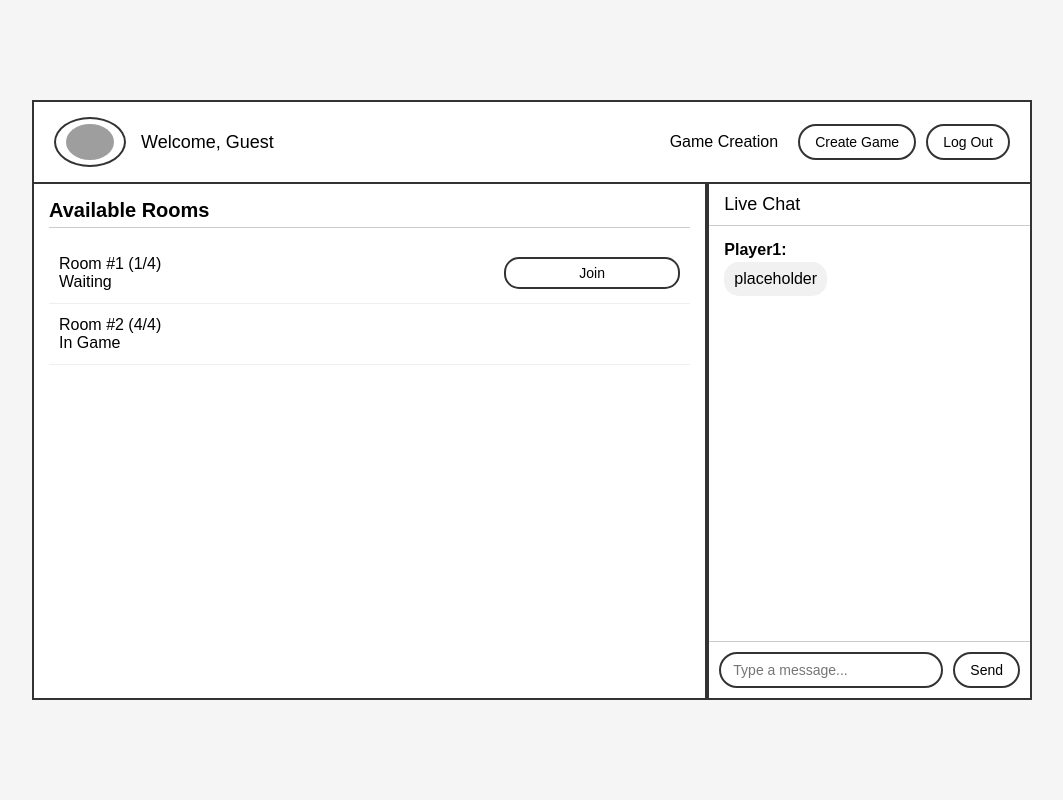
After one commit to sfsu-csc-667-spring-2025-roberts/term-project-group-20, a Node server app: page /lobby in a window 1280 px wide. The commit adds this page. Shown: the whole page, without its empty margins (108-1171 px from the left). Run offline with Node 20, Linux system fonts and the light colour scheme; grey boxes are pictures that could not be loaded.

Commit message:
add lobby page and linked it to sign in page(no authentication required now)

```diff
--- a/src/server/index.ts
+++ b/src/server/index.ts
@@ -5,6 +5,7 @@ import morgan from "morgan";
 import * as path from "path";
 import * as config from "./config";
 import * as routes from "./routes";
+
 
 import dotenv from "dotenv";
 dotenv.config();
@@ -30,6 +31,9 @@ app.set("view engine", "ejs");
 app.use("/", routes.root);
 app.use("/test", routes.test);
 app.use("/auth", routes.auth);
+app.use('/lobby', routes.lobby);
+
+
 
 // Error handling
 app.use((_request, _response, next) => {
--- a/src/server/routes/index.ts
+++ b/src/server/routes/index.ts
@@ -1,6 +1,7 @@
 export { default as root } from "./root";
 export { default as test } from "./test";
 export { default as auth } from "./auth";
-// export { default as lobby } from "./lobby";
+export { default as lobby } from "./lobby";
+
 //export { default as chat } from "./chat";
 // export { default as games } from "./games/";
--- /dev/null
+++ b/src/server/views/lobby.ejs
@@ -0,0 +1,281 @@
+<!DOCTYPE html>
+<html lang="en">
+<head>
+  <meta charset="UTF-8">
+  <meta name="viewport" content="width=device-width, initial-scale=1.0">
+  <title>Lobby - Uno</title>
+  <style>
+    * {
+      box-sizing: border-box;
+      margin: 0;
+      padding: 0;
+      font-family: Arial, sans-serif;
+    }
+
+    body {
+      display: flex;
+      justify-content: center;
+      align-items: center;
+      min-height: 100vh;
+      background-color: #f5f5f5;
+    }
+    .logo {
+    height: 50px; /* Adjust based on your logo size */
+    margin-right: 15px;
+    }
+
+    .container {
+      width: 100%;
+      max-width: 1000px;
+      height: 600px;
+      border: 2px solid #333;
+      background-color: #fff;
+      display: flex;
+      flex-direction: column;
+      overflow: hidden;
+    }
+
+    .header {
+      display: flex;
+      justify-content: space-between;
+      align-items: center;
+      padding: 15px 20px;
+      border-bottom: 2px solid #333;
+    }
+
+    .header-left {
+      display: flex;
+      align-items: center;
+    }
+
+    .logo {
+      font-size: 28px;
+      font-weight: bold;
+      border: 2px solid #333;
+      border-radius: 50%;
+      padding: 5px 10px;
+      margin-right: 15px;
+    }
+
+    .welcome {
+      font-size: 18px;
+    }
+
+    .header-right {
+      display: flex;
+      align-items: center;
+    }
+
+    .header-right span {
+      margin-right: 10px;
+    }
+
+    .btn {
+      padding: 8px 15px;
+      border: 2px solid #333;
+      border-radius: 20px;
+      background-color: #fff;
+      font-size: 14px;
+      cursor: pointer;
+      text-decoration: none;
+      color: #000;
+      margin-left: 10px;
+    }
+
+    .main-content {
+      display: flex;
+      flex: 1;
+      overflow: hidden;
+    }
+
+    .rooms-section {
+      flex: 2;
+      padding: 15px;
+      border-right: 2px solid #333;
+      overflow-y: auto;
+    }
+
+    .rooms-header {
+      font-size: 20px;
+      margin-bottom: 15px;
+      border-bottom: 1px solid #ccc;
+      padding-bottom: 5px;
+    }
+
+    .room-list {
+      list-style: none;
+    }
+
+    .room-item {
+      display: flex;
+      justify-content: space-between;
+      align-items: center;
+      padding: 12px 10px;
+      border-bottom: 1px solid #eee;
+    }
+
+    .room-info {
+      flex: 3;
+    }
+
+
+    .join-btn {
+      flex: 1;
+      padding: 6px 12px;
+      border: 2px solid #333;
+      border-radius: 15px;
+      background-color: #fff;
+      font-size: 14px;
+      cursor: pointer;
+      text-align: center;
+      text-decoration: none;
+      color: #000;
+    }
+
+    .chat-section {
+      flex: 1;
+      display: flex;
+      flex-direction: column;
+      border-left: 2px solid #333;
+      overflow: hidden;
+    }
+
+    .chat-header {
+      padding: 10px 15px;
+      font-size: 18px;
+      border-bottom: 1px solid #ccc;
+    }
+
+    .chat-messages {
+      flex: 1;
+      padding: 10px 15px;
+      overflow-y: auto;
+    }
+
+    .message {
+      margin-bottom: 10px;
+      padding: 5px 0;
+    }
+
+    .message-sender {
+      font-weight: bold;
+      margin-bottom: 3px;
+    }
+
+    .message-text {
+      background-color: #f1f1f1;
+      padding: 8px 10px;
+      border-radius: 15px;
+      display: inline-block;
+    }
+
+    .chat-input {
+      display: flex;
+      padding: 10px;
+      border-top: 1px solid #ccc;
+    }
+
+    .chat-input input {
+      flex: 1;
+      padding: 8px 12px;
+      border: 2px solid #333;
+      border-radius: 20px;
+      font-size: 14px;
+      margin-right: 10px;
+    }
+
+    .chat-input button {
+      padding: 8px 15px;
+      border: 2px solid #333;
+      border-radius: 20px;
+      background-color: #fff;
+      font-size: 14px;
+      cursor: pointer;
+    }
+  </style>
+</head>
+<body>
+  <div class="container">
+    <div class="header">
+      <div class="header-left">
+        <img src="https://upload.wikimedia.org/wikipedia/commons/f/f9/UNO_Logo.svg" alt="UNO" class="logo">
+        <div class="welcome">Welcome, <%= locals.username || 'Guest' %></div>
+      </div>
+      <div class="header-right">
+        <span>Game Creation</span>
+        <a href="/games/create" class="btn">Create Game</a>
+        <a href="/auth/logout" class="btn">Log Out</a>
+      </div>
+    </div>
+
+    <div class="main-content">
+      <div class="rooms-section">
+        <h2 class="rooms-header">Available Rooms</h2>
+        <ul class="room-list">
+          <%
+          // Some placeholder
+          const rooms = [
+            { id: 1, players: 1, maxPlayers: 4, status: 'Waiting' },
+            { id: 2, players: 4, maxPlayers: 4, status: 'In Game' }
+
+          ];
+          %>
+
+          <% rooms.forEach(room => { %>
+            <li class="room-item">
+              <div class="room-info">
+                <div>Room #<%= room.id %> (<%= room.players %>/<%= room.maxPlayers %>)</div>
+                <div class="room-status <%= room.status.toLowerCase().replace(' ', '-') %>">
+                  <%= room.status %>
+                </div>
+              </div>
+              <% if (room.status === 'Waiting') { %>
+                <a href="/games/join/<%= room.id %>" class="join-btn">Join</a>
+              <% } %>
+            </li>
+          <% }); %>
+        </ul>
+      </div>
+
+      <div class="chat-section">
+        <div class="chat-header">
+          Live Chat
+        </div>
+        <div class="chat-messages">
+          <%
+          // Sample messages - in a real app, these would come from the server
+          const messages = [
+            { sender: 'Player1', text: 'placeholder' }
+          ];
+          %>
+
+          <% messages.forEach(message => { %>
+            <div class="message">
+              <div class="message-sender"><%= message.sender %>:</div>
+              <div class="message-text"><%= message.text %></div>
+            </div>
+          <% }); %>
+        </div>
+        <div class="chat-input">
+          <input type="text" placeholder="Type a message...">
+          <button type="button">Send</button>
+        </div>
+      </div>
+    </div>
+  </div>
+
+  <script>
+    document.querySelector('.chat-input button').addEventListener('click', function() {
+      const input = document.querySelector('.chat-input input');
+      const message = input.value.trim();
+
+      if (message) {
+        // In a real app, you would send this to the server
+        // For now, just log it to console
+        console.log('Message sent:', message);
+        input.value = '';
+      }
+    });
+  </script>
+</body>
+</html>
```
Also changed, not shown: src/server/routes/lobby.ts (added, +8 -0 lines), src/server/views/auth/login.ejs (+8 -5 lines).
